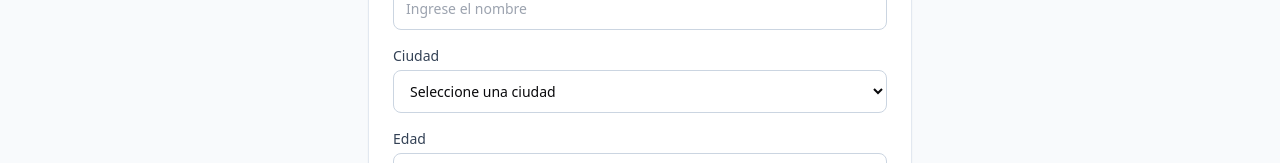
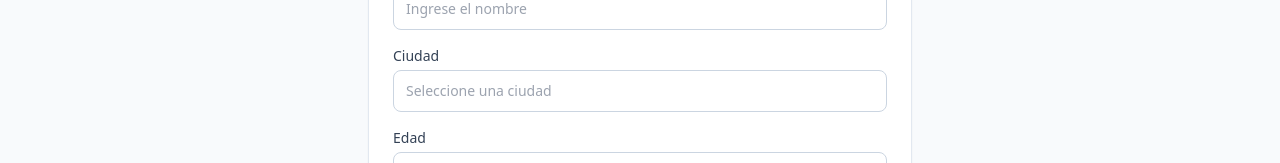
Before and after one commit to nexodigitalsystemas-cyber/burkina-faso, a React (Vite) app: page / in a window 1280 px wide. Shown: the part 343-506 px from the top of the page. Built offline with nearby package versions, Linux system fonts and the light colour scheme.

Commit message:
Use free-text city input in form

```diff
--- a/src/components/form/RecordForm.tsx
+++ b/src/components/form/RecordForm.tsx
@@ -4,7 +4,7 @@ import { zodResolver } from '@hookform/resolvers/zod';
 import { useTranslation } from 'react-i18next';
 import { Save, Wifi, WifiOff } from 'lucide-react';
 import toast from 'react-hot-toast';
-import { recordSchema, cities } from '@/lib/validations';
+import { recordSchema } from '@/lib/validations';
 import type { RecordFormData } from '@/lib/validations';
 import { useRecordsStore } from '@/stores/recordsStore';
 import { useOnline } from '@/hooks/useOnline';
@@ -97,20 +97,15 @@ export function RecordForm() {
         <label htmlFor="ciudad" className="block text-sm font-medium text-slate-700 mb-1">
           {t('form.city')}
         </label>
-        <select
+        <input
           id="ciudad"
-          className={`w-full px-3 py-2.5 border rounded-md text-sm transition-colors focus:outline-none focus:ring-2 focus:ring-blue-500 focus:border-transparent bg-white ${
+          type="text"
+          placeholder={t('form.cityPlaceholder')}
+          className={`w-full px-3 py-2.5 border rounded-md text-sm transition-colors focus:outline-none focus:ring-2 focus:ring-blue-500 focus:border-transparent ${
             errors.ciudad ? 'border-red-300 bg-red-50' : 'border-slate-300'
           }`}
           {...register('ciudad')}
-        >
-          <option value="">{t('form.cityPlaceholder')}</option>
-          {cities.map((city) => (
-            <option key={city} value={city}>
-              {t(`cities.${city}` as const)}
-            </option>
-          ))}
-        </select>
+        />
         {errors.ciudad && (
           <p className="mt-1 text-xs text-red-600">{errors.ciudad.message}</p>
         )}
--- a/src/lib/validations.ts
+++ b/src/lib/validations.ts
@@ -1,16 +1,8 @@
 import { z } from 'zod';
-
-export const cities = [
-  'Ouagadougou',
-  'Bobo-Dioulasso',
-  'Koudougou',
-  'Banfora',
-  'Ouahigouya',
-] as const;
 
 export const recordSchema = z.object({
   nombre: z.string().min(1, 'El nombre es requerido').max(100, 'Máximo 100 caracteres'),
-  ciudad: z.string().min(1, 'Seleccione una ciudad'),
+  ciudad: z.string().min(1, 'Ingrese la ciudad o localidad').max(120, 'Máximo 120 caracteres'),
   edad: z.number()
     .min(0, 'La edad mínima es 0')
     .max(120, 'La edad máxima es 120'),
```
